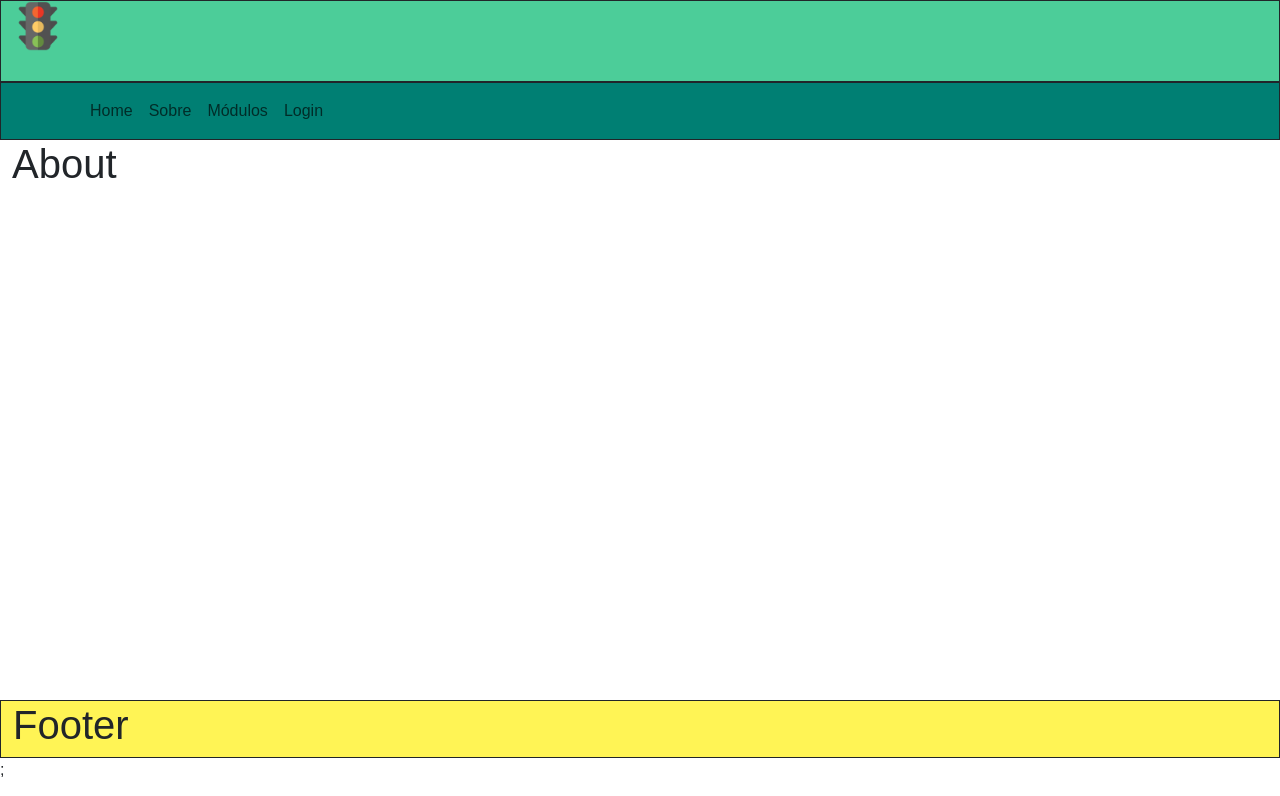
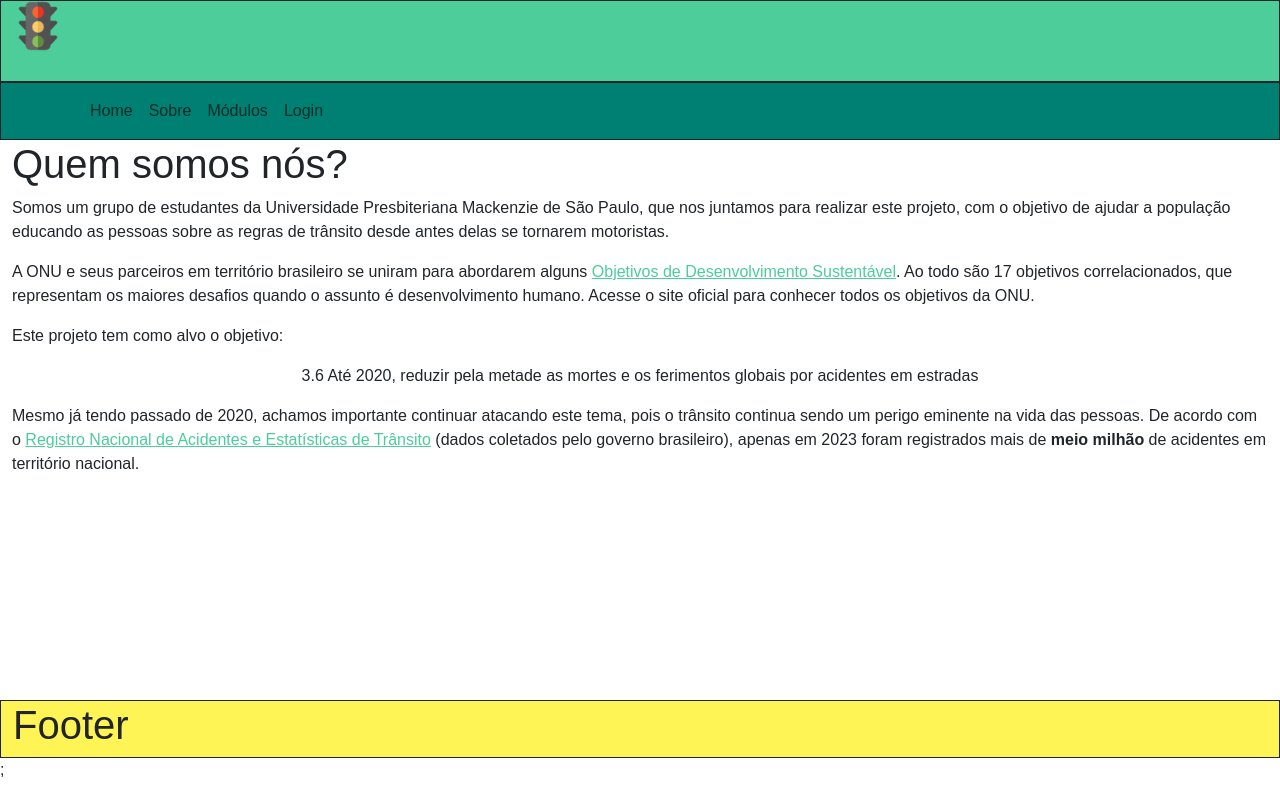
Before and after one commit to vinicius-francisco-sm/web-mobile-project, a Next.js app: page /about/about in a window 1280 px wide. Shown: the top 796 px of the page. Built offline with nearby package versions, Linux system fonts and the light colour scheme; a web font is replaced by a local one.

Commit message:
feat: filling about page

```diff
--- a/src/pages/about/about.tsx
+++ b/src/pages/about/about.tsx
@@ -3,7 +3,26 @@ import { Layout } from "@/components/Layout/Layout";
 export default function About(){
     return (
         <Layout>
-            <h1>About</h1>
+            <article>
+                <section>
+                    <h1>Quem somos nós?</h1>
+                    <p>
+                        Somos um grupo de estudantes da Universidade Presbiteriana Mackenzie de São Paulo, que nos juntamos para realizar este projeto, com o objetivo de ajudar a população educando as pessoas sobre as regras de trânsito desde antes delas se tornarem motoristas.
+                    </p>
+                    <p>
+                        A ONU e seus parceiros em território brasileiro se uniram para abordarem alguns <a href="https://sdgs.un.org/goals" target="_blank">Objetivos de Desenvolvimento Sustentável</a>. Ao todo são 17 objetivos correlacionados, que representam os maiores desafios quando o assunto é desenvolvimento humano. Acesse o site oficial para conhecer todos os objetivos da ONU.
+                    </p>
+                    <p>
+                        Este projeto tem como alvo o objetivo:
+                    </p>
+                    <blockquote className="container text-center">
+                        3.6 Até 2020, reduzir pela metade as mortes e os ferimentos globais por acidentes em estradas
+                    </blockquote>
+                    <p>
+                        Mesmo já tendo passado de 2020, achamos importante continuar atacando este tema, pois o trânsito continua sendo um perigo eminente na vida das pessoas. De acordo com o <a href="https://www.gov.br/transportes/pt-br/assuntos/transito/arquivos-senatran/docs/renaest" target="_blank">Registro Nacional de Acidentes e Estatísticas de Trânsito</a> (dados coletados pelo governo brasileiro), apenas em 2023 foram registrados mais de <strong>meio milhão</strong> de acidentes em território nacional.
+                    </p>
+                </section>
+            </article>
         </Layout>
     )
 }
```
